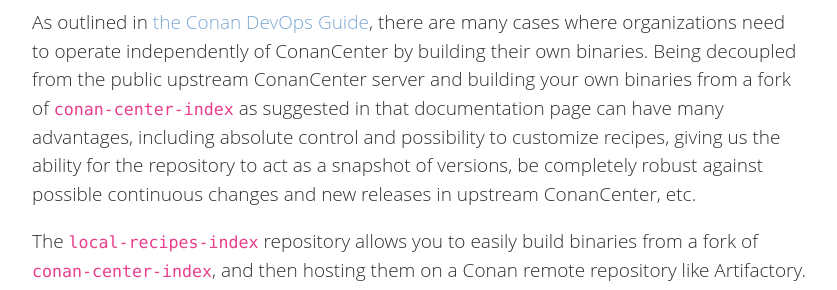
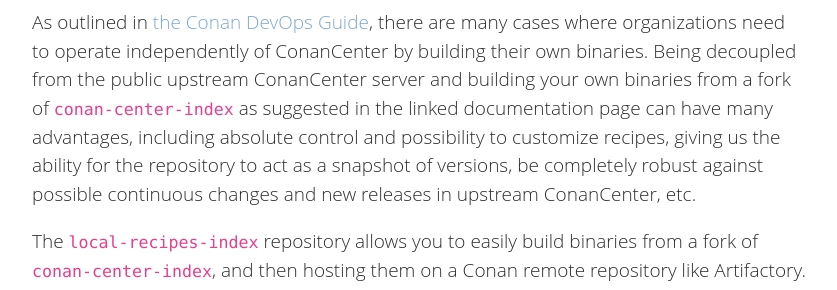
Before and after one commit to conan-io/conan-io.github.io, a Jekyll site: the page built from _posts/2024-04-23-Introducing-local-recipes-index-remote.markdown, in a window 1280 px wide and 900 px high, scrolled down 3576 px. Shown: the part 165-455 px from the top of the window, without its empty margins (20-857 px from the left). Built offline with Jekyll 4.4.1, drawn with Linux system fonts in a browser that asks for light colours; comment, search, counter and statistics services are not loaded.

Commit message:
Update _posts/2024-04-23-Introducing-local-recipes-index-remote.markdown
Co-authored-by: Rubén Rincón Blanco <git@rinconblanco.es>

```diff
--- a/_posts/2024-04-23-Introducing-local-recipes-index-remote.markdown
+++ b/_posts/2024-04-23-Introducing-local-recipes-index-remote.markdown
@@ -121,7 +121,7 @@ As outlined in [the Conan DevOps
 Guide](https://docs.conan.io/2/devops/using_conancenter.html), there are many cases where
 organizations need to operate independently of ConanCenter by building their own binaries.
 Being decoupled from the public upstream ConanCenter server and building your own binaries
-from a fork of ``conan-center-index`` as suggested in that documentation page can have
+from a fork of ``conan-center-index`` as suggested in the linked documentation page can have
 many advantages, including absolute control and possibility to customize recipes, giving
 us the ability for the repository to act as a snapshot of versions, be completely robust
 against possible continuous changes and new releases in upstream ConanCenter, etc.
```
